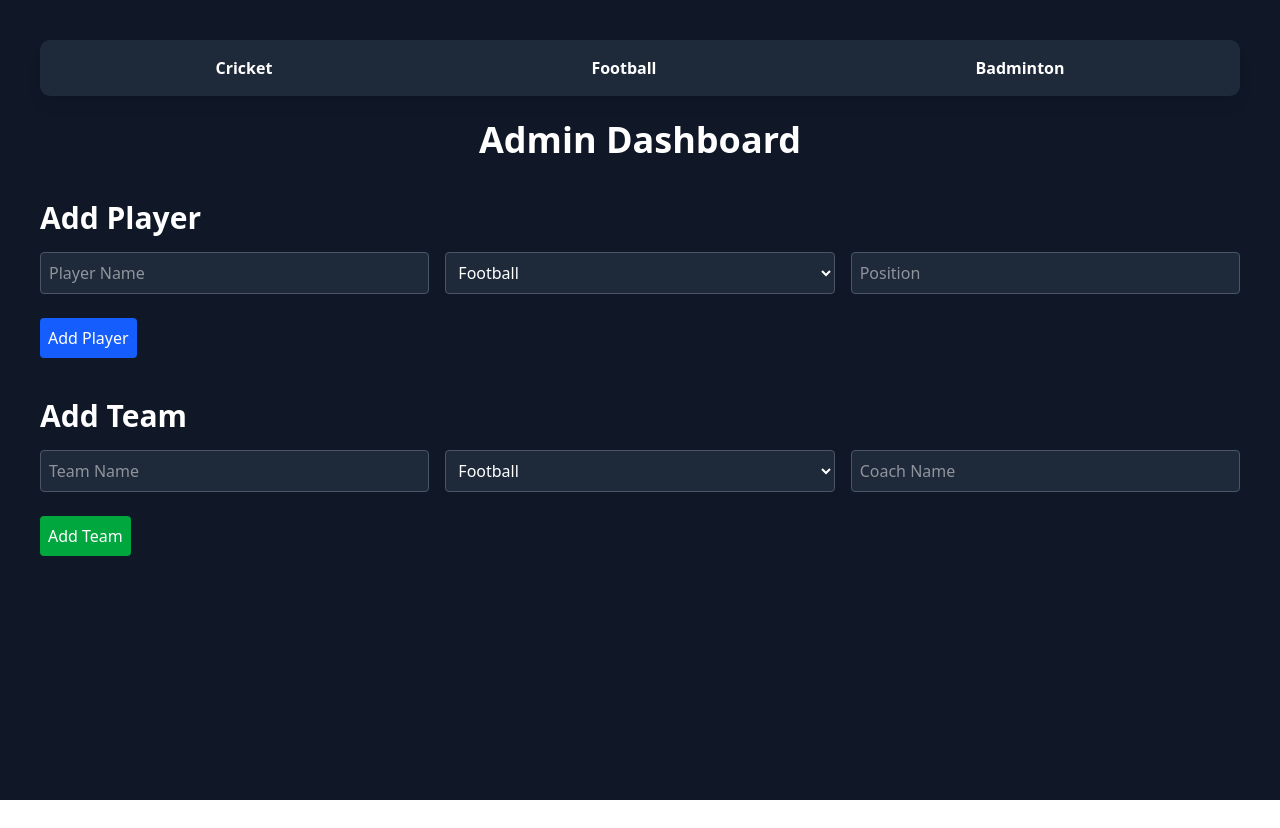
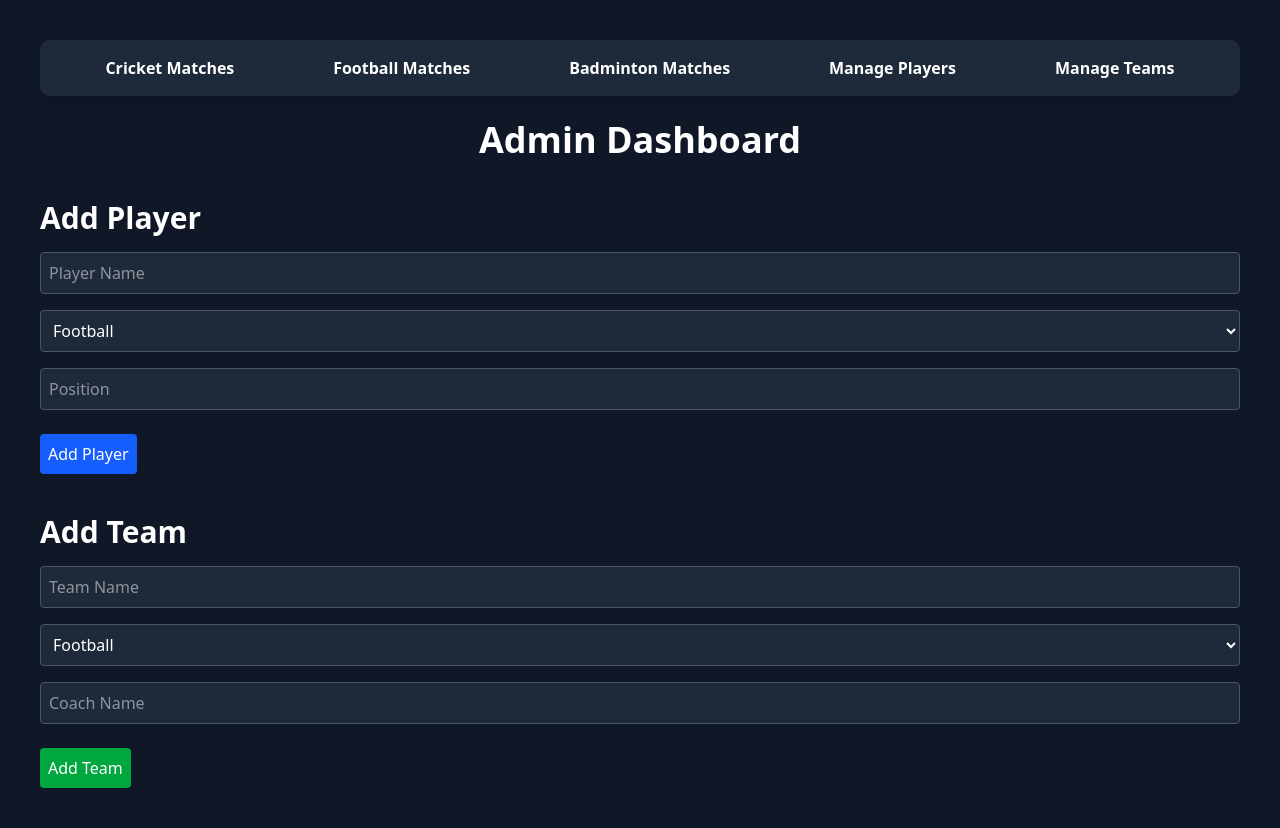
Before and after one commit to phoenix-cmd/sportstracker, a React (Vite) app: page /admin in a window 1280 px wide. Before the commit the page ends 800 px from the top, so only its background shows below. Built offline with nearby package versions, Linux system fonts and the light colour scheme.

Commit message:
Added router for cricketmatches page ,fixed some admin panel bugs

```diff
--- a/src/App.jsx
+++ b/src/App.jsx
@@ -11,19 +11,20 @@ import PlayerDetails from "./pages/PlayerDetails";
 import Admin from "./pages/Admin";
 import Landing from "./pages/Landing";
 import Signup from "./pages/Signup";
+import CricketMatches from "./pages/CricketMatches";
 
 function App() {
   const location = useLocation();
-  const hideNavbarFooter = ["/", "/signup", "/landing","/admin"].includes(location.pathname); // ✅ Now hides on Landing Page too
+  const hideNavbarFooter = ["/", "/signup", "/landing", "/admin","/admin/cricket-matches"].includes(location.pathname);
 
   return (
     <div className="bg-gray-900 text-white min-h-screen flex flex-col">
-      {!hideNavbarFooter && <Navbar />} {/* ✅ Navbar hidden on Landing & Signup & Landing Page */}
+      {!hideNavbarFooter && <Navbar />}
 
       <div className="flex-grow">
         <Routes>
           <Route path="/" element={<Landing />} />
-          <Route path="/landing" element={<Landing />} /> {/* ✅ Route for explicit Landing Page */}
+          <Route path="/landing" element={<Landing />} />
           <Route path="/home" element={<Home />} />
           <Route path="/players" element={<Players />} />
           <Route path="/teams" element={<Teams />} />
@@ -32,10 +33,11 @@ function App() {
           <Route path="/players/:playerName" element={<PlayerDetails />} />
           <Route path="/admin" element={<Admin />} />
           <Route path="/signup" element={<Signup />} />
+          <Route path="/admin/cricket-matches" element={<CricketMatches />} />
         </Routes>
       </div>
 
-      {!hideNavbarFooter && <Footer />} {/* ✅ Footer hidden on Landing & Signup & Landing Page */}
+      {!hideNavbarFooter && <Footer />}
     </div>
   );
 }
--- a/src/pages/Admin.jsx
+++ b/src/pages/Admin.jsx
@@ -118,16 +118,18 @@ function AdminPage() {
     <div className="min-h-screen bg-gray-900 text-white p-10">
       {/* Navbar */}
       <nav className="flex justify-around bg-gray-800 p-4 mb-6 rounded-lg shadow-lg">
-        <Link to="/pages/CricketMatches" className="text-white font-bold hover:text-yellow-400 transition duration-300">Cricket</Link>
-        <Link to="/admin/football" className="text-white font-bold hover:text-yellow-400 transition duration-300">Football</Link>
-        <Link to="/admin/badminton" className="text-white font-bold hover:text-yellow-400 transition duration-300">Badminton</Link>
+        <Link to="/admin/cricket-matches" className="text-white font-bold hover:text-yellow-400 transition duration-300">Cricket Matches</Link>
+        <Link to="/admin/football-matches" className="text-white font-bold hover:text-yellow-400 transition duration-300">Football Matches</Link>
+        <Link to="/admin/badminton-matches" className="text-white font-bold hover:text-yellow-400 transition duration-300">Badminton Matches</Link>
+        <Link to="/admin/players" className="text-white font-bold hover:text-yellow-400 transition duration-300">Manage Players</Link>
+        <Link to="/admin/teams" className="text-white font-bold hover:text-yellow-400 transition duration-300">Manage Teams</Link>
       </nav>
 
       <h1 className="text-4xl font-bold text-center mb-10">Admin Dashboard</h1>
 
       {/* Add Player Section */}
       <h2 className="text-3xl font-bold mb-4">Add Player</h2>
-      <div className="grid grid-cols-1 md:grid-cols-3 gap-4 mb-6">
+      <div className="grid grid-cols-1 md-grid-cols-3 gap-4 mb-6">
         <input type="text" name="name" placeholder="Player Name" className="p-2 bg-gray-800 border border-gray-600 rounded" onChange={handlePlayerChange} />
         <select name="sport" className="p-2 bg-gray-800 border border-gray-600 rounded" onChange={handlePlayerChange}>
           <option>Football</option>
@@ -140,7 +142,7 @@ function AdminPage() {
 
       {/* Add Team Section */}
       <h2 className="text-3xl font-bold mt-10 mb-4">Add Team</h2>
-      <div className="grid grid-cols-1 md:grid-cols-3 gap-4 mb-6">
+      <div className="grid grid-cols-1 md-grid-cols-3 gap-4 mb-6">
         <input type="text" name="name" placeholder="Team Name" className="p-2 bg-gray-800 border border-gray-600 rounded" onChange={handleTeamChange} />
         <select name="sport" className="p-2 bg-gray-800 border border-gray-600 rounded" onChange={handleTeamChange}>
           <option>Football</option>
```
Also changed, not shown: package.json (+9 -1 lines), components.json (added).
